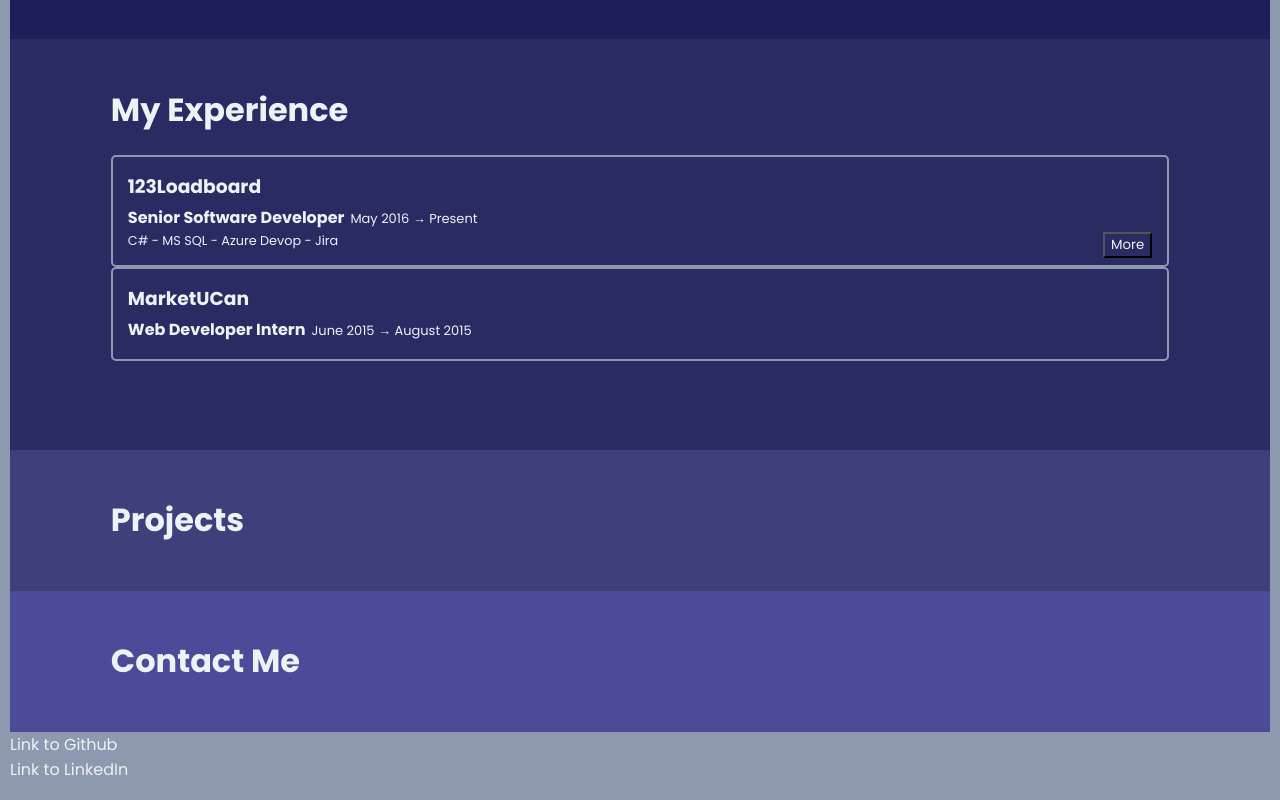
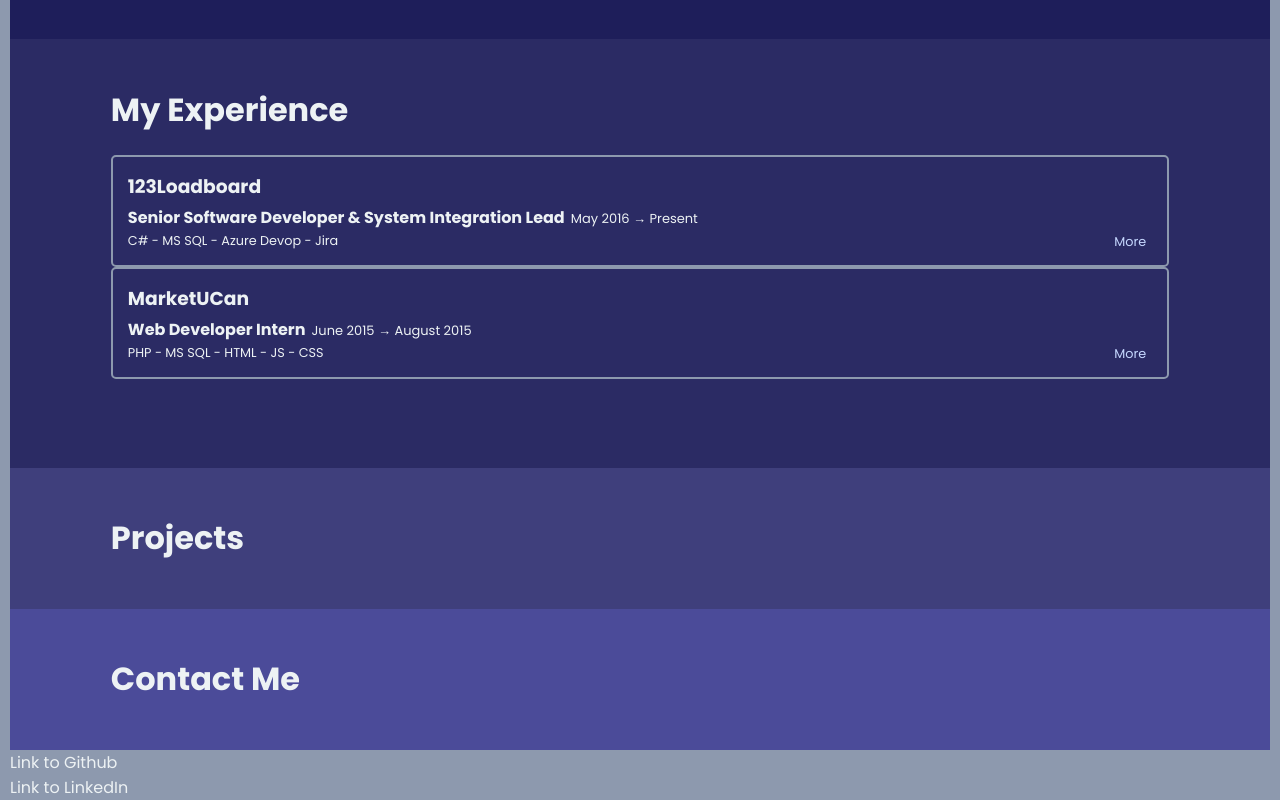
Before and after one commit to Archimedyz/portfolio-site, a Vue app: page / in a window 1280 px wide. Shown: the part 1102-1902 px from the top of the page. Built offline with nearby package versions, Linux system fonts and the light colour scheme; a web font is replaced by a local one.

Commit message:
Improve expanding details for ExpCard. Add work experiance details.

```diff
--- a/src/components/ExpCard.vue
+++ b/src/components/ExpCard.vue
@@ -21,9 +21,11 @@
                 <p class="short-text">{{ props.shortText }}</p>
                 <button class="details-btn" @click="expandDetails = !expandDetails">{{ expandDetails ? "Less" : "More" }}</button>
             </div>
-            <Transition name="expand">
-                <p class="long-text" v-if="expandDetails">{{ props.longText }}</p>
-            </Transition>
+            <div class="expand-container">
+                <Transition name="expand">
+                    <p v-show="expandDetails" class="long-text">{{ props.longText }}</p>
+                </Transition>
+            </div>
         </div>
     </div>
 </template>
@@ -72,6 +74,9 @@
     background-color: transparent;
     position: absolute;
     right: 0px;
+    font-size: 0.8rem;
+    border: none;
+    color: var(--color-primary-light);
 }
 
 .short-text {
@@ -81,19 +86,25 @@
 }
 
 .long-text {
+    font-size: 0.8rem;
     margin: 0;
-    font-size: 0.8rem;
+}
+
+.expand-container {
+    overflow: hidden;
+    display: block;
 }
 
 /* Transition CSS */
 
-/* .expand-leave-to,
+.expand-leave-to,
 .expand-enter-from {
-    height: 0;
+    margin-top: -5em;
+    opacity: 65%;
 }
 
 .expand-enter-active,
 .expand-leave-active {
-  transition: all 1s ease-in;
-} */
+    transition: all 0.8s ease-in;
+}
 </style>
--- a/src/components/Experience.vue
+++ b/src/components/Experience.vue
@@ -8,18 +8,19 @@
         <h1>My Experience</h1>
         <ExpCard
             heading="123Loadboard"
-            subheading="Senior Software Developer"
+            subheading="Senior Software Developer & System Integration Lead"
             startDate="May 2016"
             endDate="Present"
             short-text="C# - MS SQL - Azure Devop - Jira"
-            long-text="TODO - Provide more details about the job."
+            long-text="Nearly 9 years of progressive experience. Started as a Junior Backend Developer and advanced through demonstrated technical expertise and leadership. Spearheaded system integrations with third-party partners, managing a dedicated team to ensure seamless platform connectivity. Proficient in C#, MS SQL, and Azure DevOps, with broad exposure to technologies including MQTT, Powershell, and Azure Cloud services. Proven ability to deliver complex projects independently and within diverse team structures, contributing to the team's growth from 5 to over 20 developers. Extensive experience in development, testing, maintenance, and troubleshooting of core systems."
         />
         <ExpCard
             heading="MarketUCan"
             subheading="Web Developer Intern"
             startDate="June 2015"
             endDate="August 2015"
-            text="TODO - Provide more details about the job."
+            short-text="PHP - MS SQL - HTML - JS - CSS"
+            long-text="Experience across the full technology stack, from front-end design to back-end development. Contributed to the design and implementation of website features and tools, working collaboratively with a team of three developers. Demonstrated proficiency in PHP, MS SQL, HTML, JavaScript, and CSS, while primarily managing individual projects."
         />
     </div>
 </div>
```
Also changed, not shown: src/components/Home.vue (indentation only).
